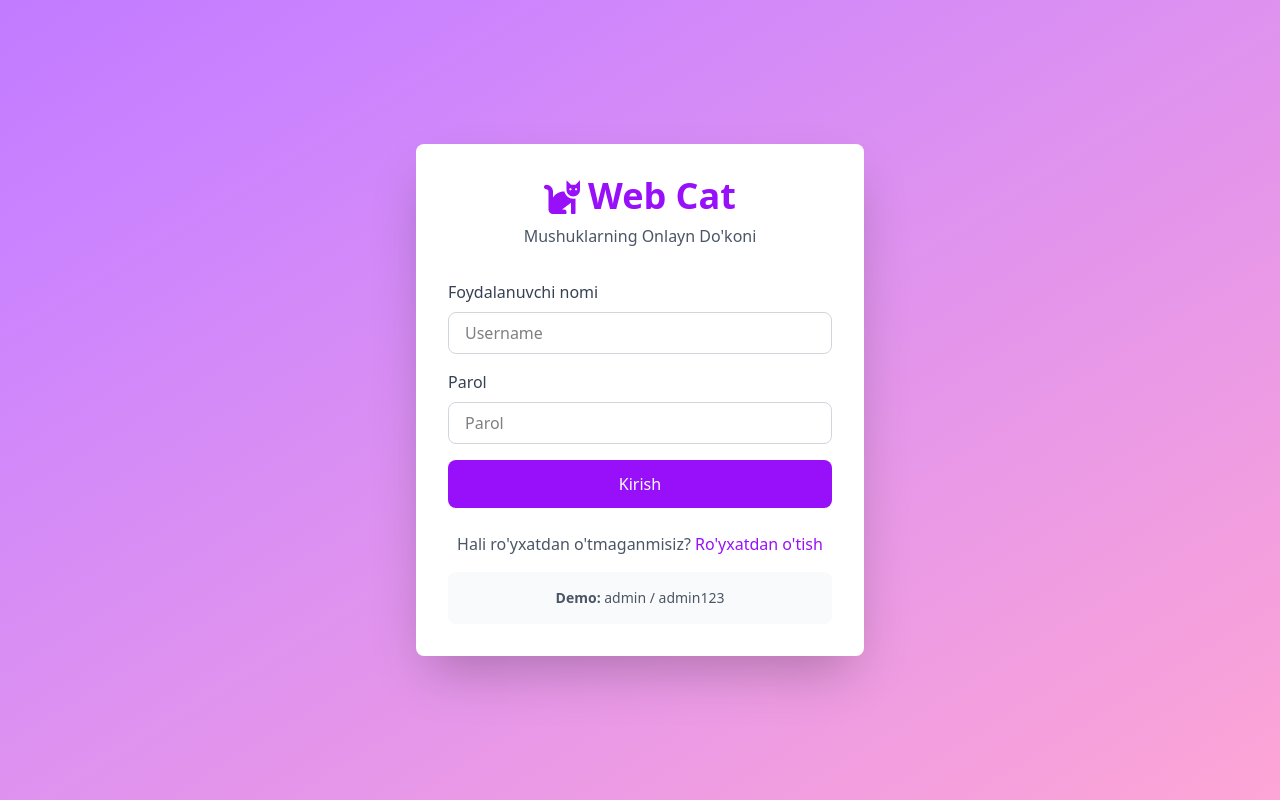
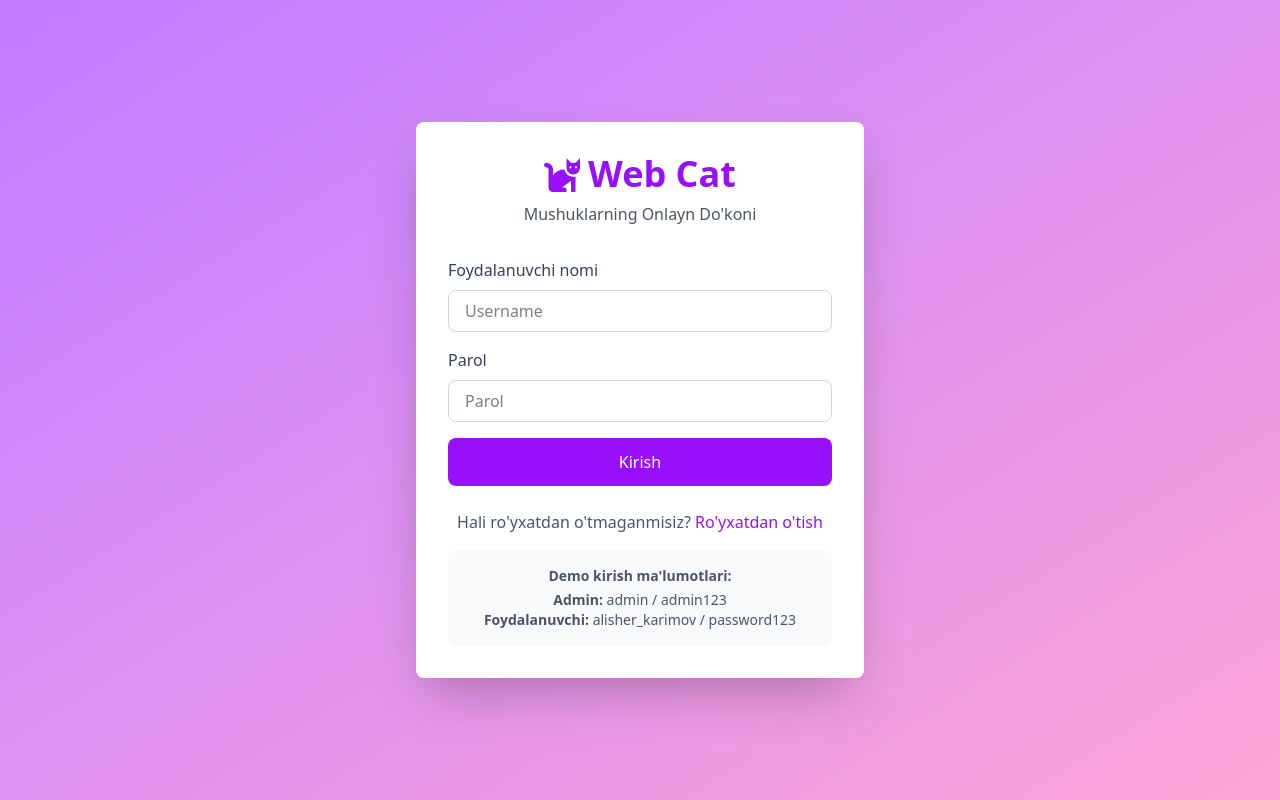
Before and after one commit to webdunyosi/web-cat, a React (Vite) app: page /login in a window 1280 px wide. Built offline with nearby package versions, Linux system fonts and the light colour scheme.

Commit message:
added login demo user

```diff
--- a/src/pages/LoginPage.jsx
+++ b/src/pages/LoginPage.jsx
@@ -90,8 +90,12 @@ const LoginPage = () => {
         </div>
 
         <div className="mt-4 p-4 bg-gray-50 rounded-lg">
+          <p className="text-sm text-gray-600 text-center font-semibold mb-1">Demo kirish ma'lumotlari:</p>
           <p className="text-sm text-gray-600 text-center">
-            <strong>Demo:</strong> admin / admin123
+            <strong>Admin:</strong> admin / admin123
+          </p>
+          <p className="text-sm text-gray-600 text-center">
+            <strong>Foydalanuvchi:</strong> alisher_karimov / password123
           </p>
         </div>
       </div>
```
